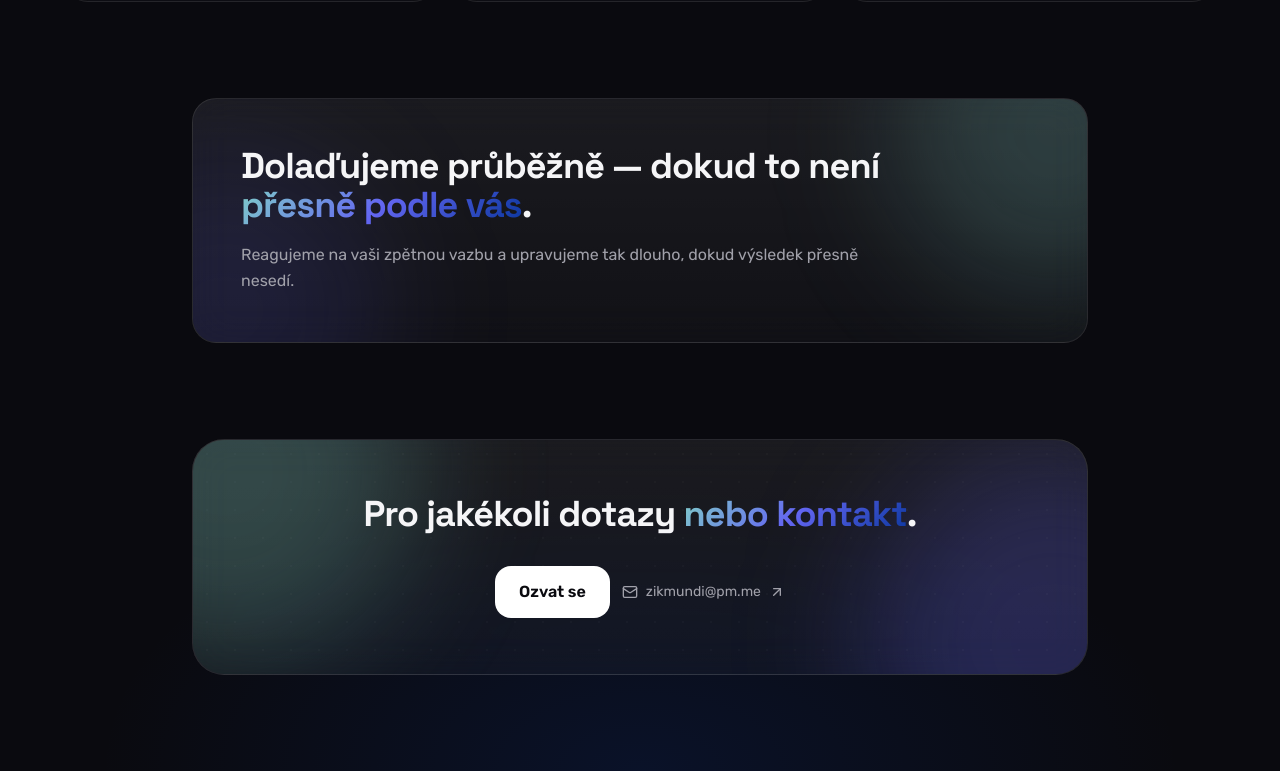
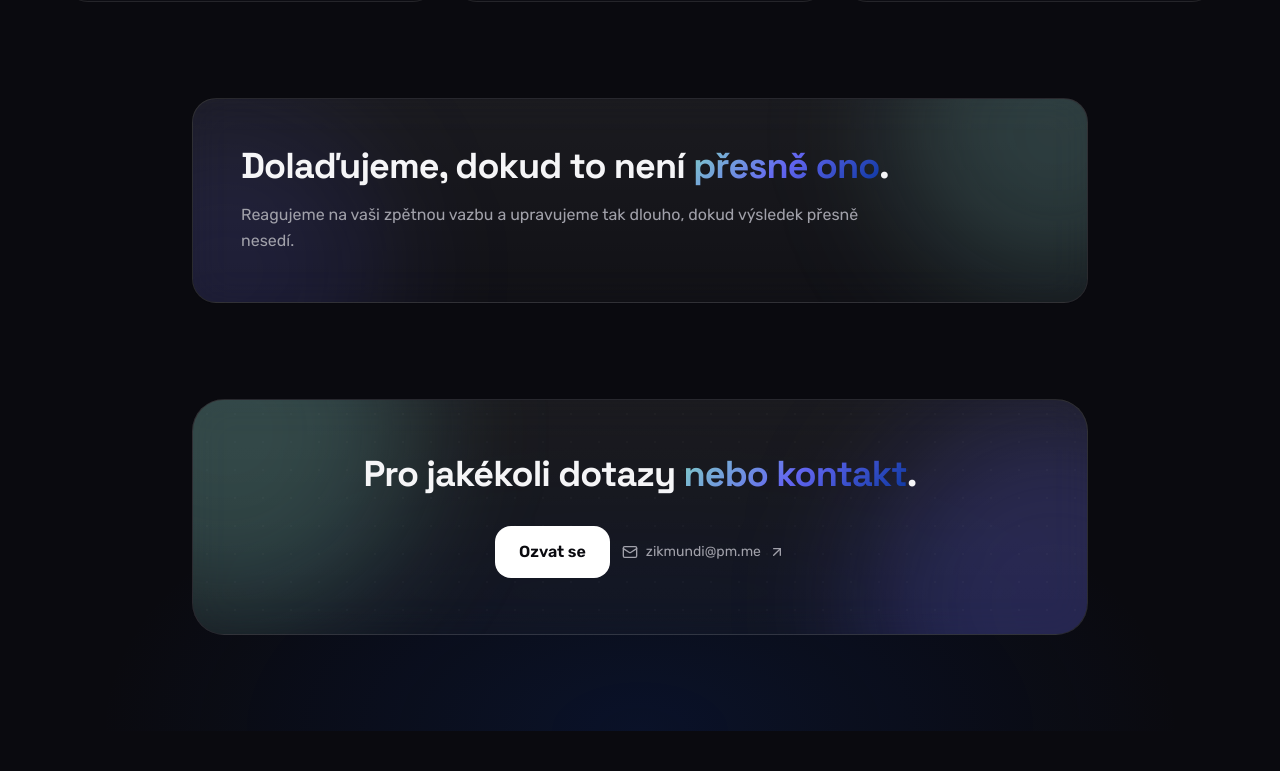
Before and after one commit to cd-adam-cle/remotion-nabidka-spoluprace, a Next.js app: page / in a window 1280 px wide. Shown: the part 1668-2439 px from the top of the page. After the commit the page ends 2399 px from the top, so only its background shows below. Built offline with nearby package versions, Linux system fonts and the light colour scheme.

Commit message:
Update Iteration heading to exact wording
https://claude.ai/code/session_014vbTNxUvdyddV9ZVuQpwiY

```diff
--- a/components/Iteration.tsx
+++ b/components/Iteration.tsx
@@ -21,7 +21,7 @@ export function Iteration() {
               style={{ fontFamily: "var(--font-display)" }}
               className="text-3xl md:text-4xl font-bold tracking-tight leading-[1.1] mb-4"
             >
-              Dolaďujeme průběžně — dokud to není <span className="gradient-text">přesně podle vás</span>.
+              Dolaďujeme, dokud to není <span className="gradient-text">přesně ono</span>.
             </h2>
             <p className="text-[var(--muted)] leading-relaxed">
               Reagujeme na vaši zpětnou vazbu a upravujeme tak dlouho, dokud výsledek přesně nesedí.
```
